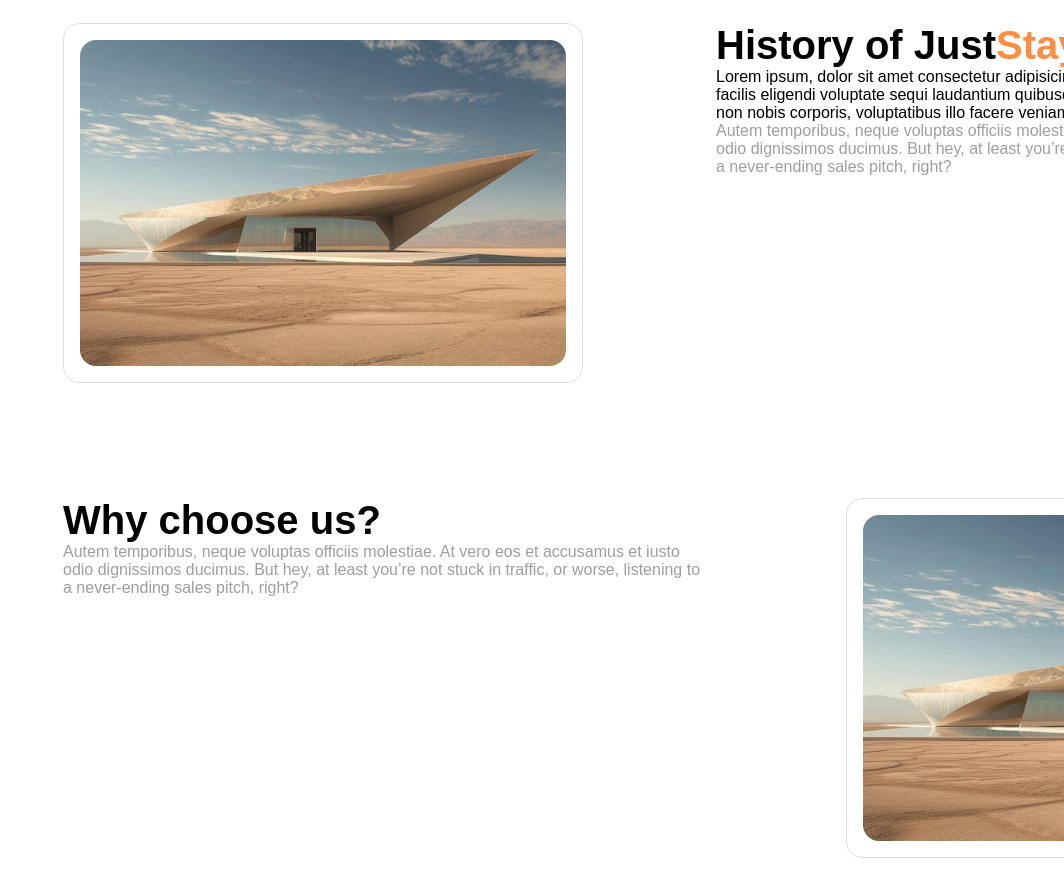
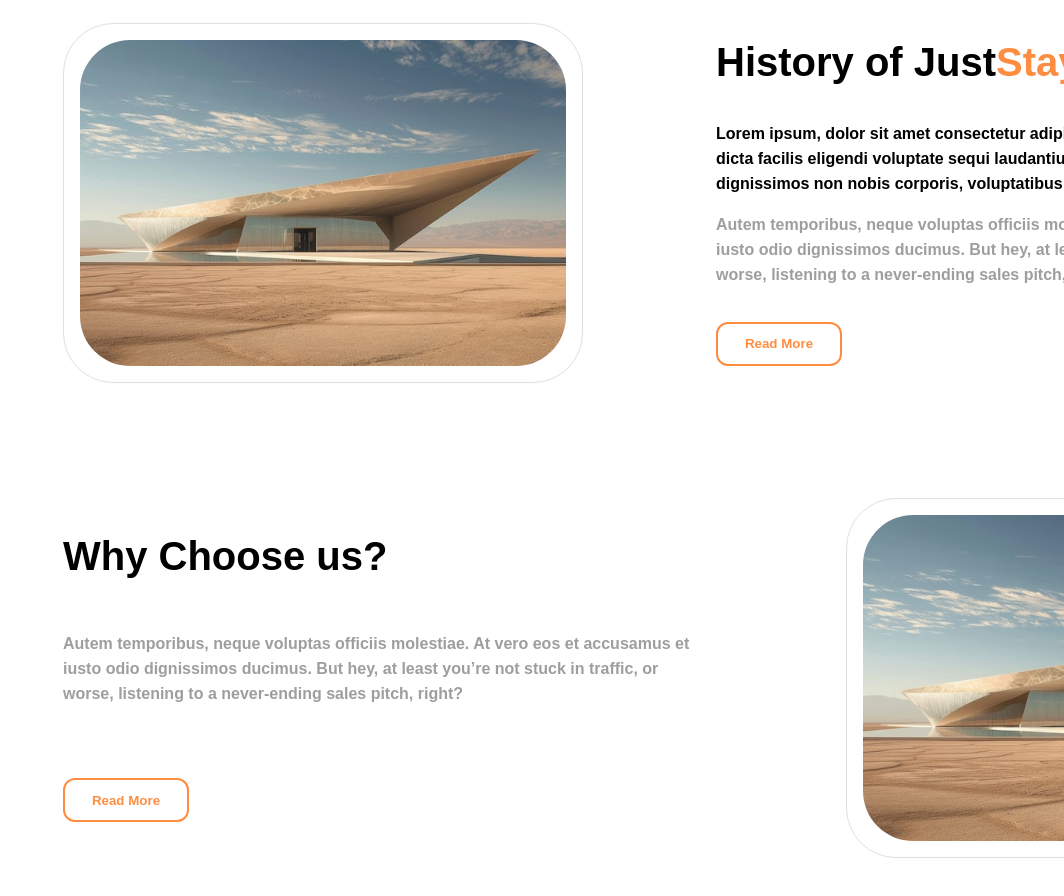
Before and after one commit to AhmedLyanov/JustStay, a React (Create React App) app: page / in a window 1280 px wide. Shown: the part 1060-1956 px from the top of the page, without its empty margins (216-1280 px from the left). Built offline with nearby package versions, Linux system fonts and the light colour scheme.

Commit message:
new component

```diff
--- a/src/components/about/index.jsx
+++ b/src/components/about/index.jsx
@@ -15,6 +15,7 @@ export default function About() {
         <div className="container__image_about">
           <img src={history} alt="JustStay history" />
         </div>
+        <div className="container__text_about__information">
           <div className="container__text_about">
             <div className="title_history_section">
               {" "}
@@ -28,16 +29,22 @@ export default function About() {
             <div className="container__description_history">
               <p className="history__description_main">
                 Lorem ipsum, dolor sit amet consectetur adipisicing elit.
-              Exercitationem repellendus, dicta facilis eligendi voluptate sequi
-              laudantium quibusdam, cum dolorum nostrum dignissimos non nobis
-              corporis, voluptatibus illo facere veniam neque atque.
+                Exercitationem repellendus, dicta facilis eligendi voluptate
+                sequi laudantium quibusdam, cum dolorum nostrum dignissimos non
+                nobis corporis, voluptatibus illo facere veniam neque atque.
               </p>
               <p className="history__description_bottom">
                 Autem temporibus, neque voluptas officiis molestiae. At vero eos
-              et accusamus et iusto odio dignissimos ducimus. But hey, at least
-              you’re not stuck in traffic, or worse, listening to a never-ending
-              sales pitch, right?
+                et accusamus et iusto odio dignissimos ducimus. But hey, at
+                least you’re not stuck in traffic, or worse, listening to a
+                never-ending sales pitch, right?
               </p>
+            </div>
+          </div>
+          <div className="button_continer_test">
+            <div className="container__button_read_history">
+              <button className="buttOn__read_history">Read More</button>
+            </div>
           </div>
         </div>
       </article>
@@ -46,18 +53,29 @@ export default function About() {
         <div className="container__image_about">
           <img src={history} alt="JustStay history" />
         </div>
+        <div className="container__text_about__information">
           <div className="container__text_about">
             <div className="title_history_section">
-            <span>Why choose us?</span>
+              {" "}
+             Why Choose us?
             </div>
 
             <div className="container__description_history">
+              <p className="history__description_main">
+
+              </p>
               <p className="history__description_bottom">
                 Autem temporibus, neque voluptas officiis molestiae. At vero eos
-              et accusamus et iusto odio dignissimos ducimus. But hey, at least
-              you’re not stuck in traffic, or worse, listening to a never-ending
-              sales pitch, right?
+                et accusamus et iusto odio dignissimos ducimus. But hey, at
+                least you’re not stuck in traffic, or worse, listening to a
+                never-ending sales pitch, right?
               </p>
+            </div>
+          </div>
+          <div className="button_continer_test">
+            <div className="container__button_read_history">
+              <button className="buttOn__read_history">Read More</button>
+            </div>
           </div>
         </div>
       </article>
--- a/src/components/about/style.css
+++ b/src/components/about/style.css
@@ -1,4 +1,4 @@
-.section__about_us{
+.section__about_us {
   display: grid;
   gap: 115px;
 }
@@ -14,10 +14,17 @@
 
 .title_with_short_lines::before,
 .title_with_short_lines::after {
-  content: '';
+  content: "";
   flex: 0 0 30px;
   height: 3px;
   background-color: #616161;
+}
+
+.container__description_history {
+  display: grid;
+  line-height: 25px;
+  gap: 16px;
+  margin-top: 36px;
 }
 
 .title_with_short_lines span {
@@ -27,45 +34,46 @@
   color: #616161;
   font-family: sans-serif;
 }
-.container__history_chapter{
+.container__history_chapter {
   display: flex;
   justify-content: space-between;
   padding-inline: 150px;
   gap: 133px;
 }
-.container__text_about{
+.container__text_about {
   width: 650px;
 }
 .container__image_about {
   width: 520px;
   height: 360px;
   padding: 16px;
-    border-radius: 16px;
-    border: 1px solid #E0E0E0;
+  border-radius: 50px;
+  border: 1px solid #e0e0e0;
   overflow: hidden;
 }
 .container__image_about img {
   width: 100%;
   height: 100%;
   object-fit: cover;
-    border-radius: 16px;
+  border-radius: 50px;
 }
 
-.container__text_about h1{
+.container__text_about h1 {
   font-size: 40px;
   font-family: sans-serif;
   font-weight: bold;
-
 }
 
-.history__description_main{
+.history__description_main {
   font-family: sans-serif;
   font-size: 16px;
+  font-weight: 600;
 }
-.history__description_bottom{
-    color: #9E9E9E;
+.history__description_bottom {
+  color: #9e9e9e;
   font-family: sans-serif;
   font-size: 16px;
+  font-weight: 600;
 }
 
 .logotype_text_content_black {
@@ -75,8 +83,30 @@
   color: #000000;
 }
 
-.title_history_section{
+.title_history_section {
   font-size: 40px;
   font-weight: bold;
   font-family: sans-serif;
 }
+.container__text_about__information {
+  display: grid;
+  align-content: space-around;
+}
+.container__button_read_history {
+  width: 126px;
+  height: 44px;
+  border: 2px solid #ff8d41;
+  border-radius: 12px;
+  font-weight: bold;
+  color: #ff8d41;
+  overflow: hidden;
+}
+
+.container__button_read_history button {
+  font-weight: bold;
+  color: #ff8d41;
+  font-family: sans-serif;
+  width: 100%;
+  height: 100%;
+  background: transparent;
+}
--- a/src/index.css
+++ b/src/index.css
@@ -4,6 +4,6 @@
   border: 0;
   box-sizing: border-box;
 }
-main{
+.container__main_content{
   margin: 100px 129px 100px 129px;
 }
--- a/src/views/landingpage/index.jsx
+++ b/src/views/landingpage/index.jsx
@@ -3,9 +3,12 @@ import About from "../../components/about";
 export default function HomePage() {
   return (
     <div>
-      <Banner/>
+      <Banner />
       <main>
-        <About/>
+        <div className="container__main_content">
+          <About />
+        </div>
+
       </main>
     </div>
   );
```
Lines whose indentation alone changed are shown as unchanged.
